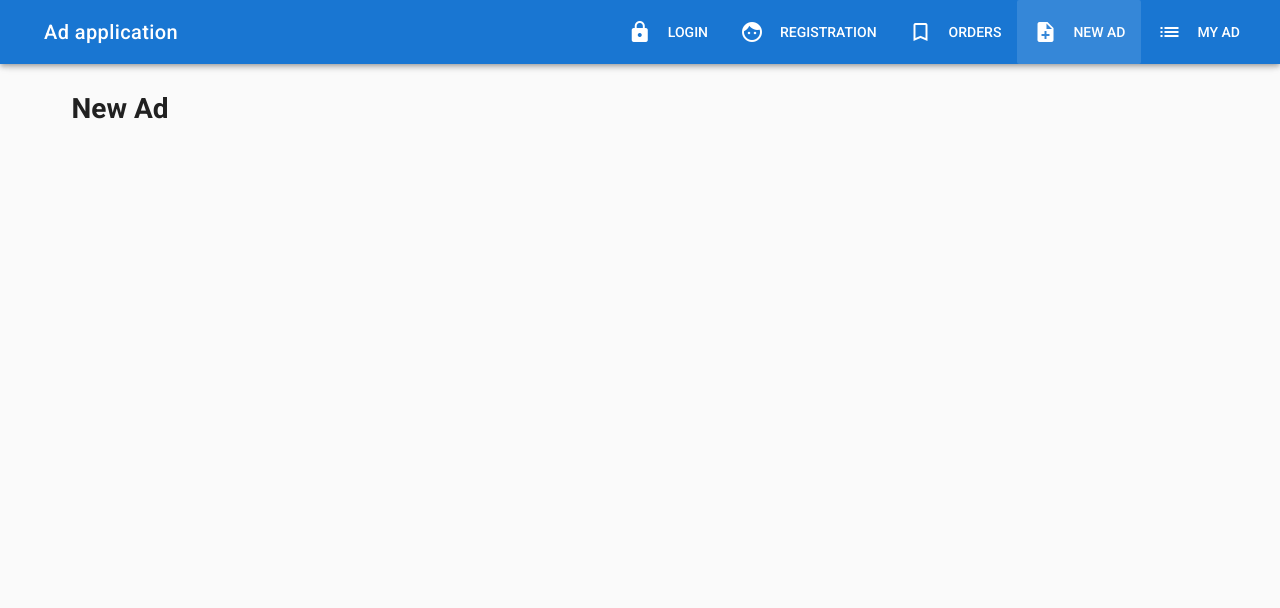
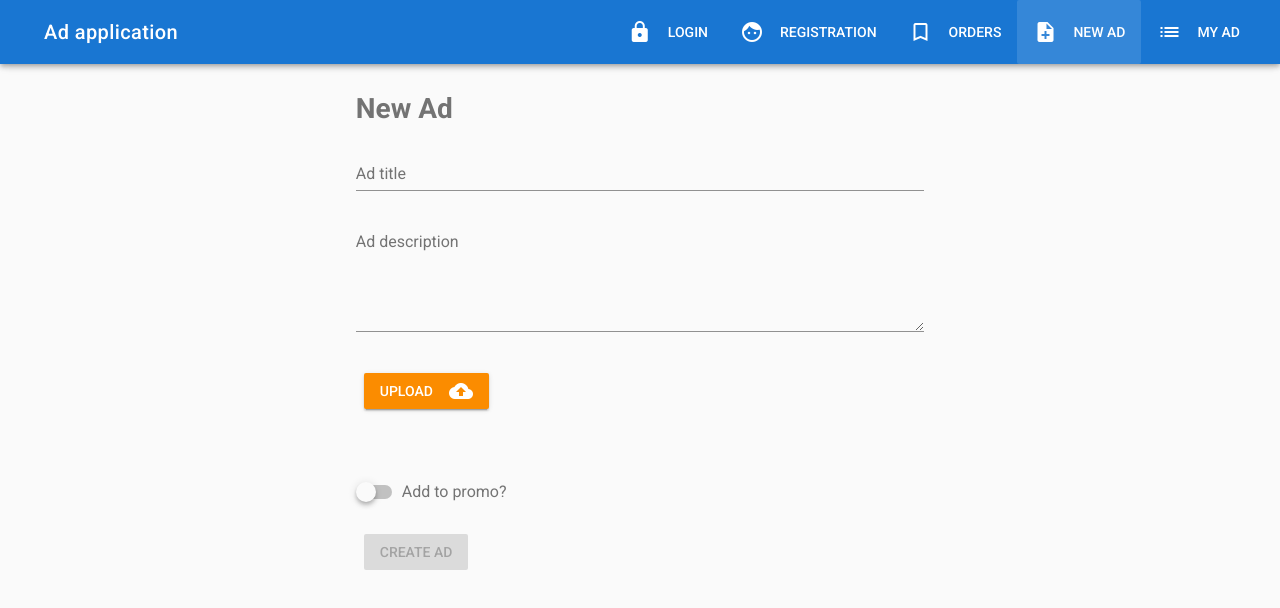
Before and after one commit to elkhann/ad-project, a Vue app: page /new in a window 1280 px wide. Shown: the top 608 px of the page. Built offline with nearby package versions, Linux system fonts and the light colour scheme.

Commit message:
Создание страницы формы

```diff
--- a/src/components/Ads/NewAd.vue
+++ b/src/components/Ads/NewAd.vue
@@ -1,8 +1,58 @@
 <template>
   <v-container>
     <v-layout row>
-      <v-flex xs12>
-        <h1>New Ad</h1>
+      <v-flex xs12 sm6 offset-sm3>
+        <h1 class="text--secondary mb-3">New Ad</h1>
+        <v-form v-model="valid" ref="form" validation class="mb-3">
+          <v-text-field
+            name="title"
+            label="Ad title"
+            type="text"
+            required
+            v-model="title"
+            :rules="[v => !!v || 'Title is required']"
+          ></v-text-field>
+          <v-text-field
+            name="description"
+            label="Ad description"
+            type="text"
+            required
+            multi-line
+            v-model="description"
+            :rules="[v => !!v || 'Description is required']"
+          ></v-text-field>
+        </v-form>
+        <v-layout row class="mb-4">
+          <v-flex xs12>
+            <v-btn class="warning">
+              Upload
+              <v-icon right dark>cloud_upload</v-icon>
+            </v-btn>
+          </v-flex>
+        </v-layout>
+        <v-layout row>
+          <v-flex xs12>
+            <img src="" height="100px">
+          </v-flex>
+        </v-layout>
+        <v-layout row>
+          <v-flex xs12>
+            <v-switch
+              color="primary"
+              label="Add to promo?"
+              v-model="promo"
+            ></v-switch>
+          </v-flex>
+        </v-layout>
+        <v-layout row>
+          <v-flex xs12>
+            <v-btn
+              :disabled="!valid"
+              class="success"
+              @click="createAd"
+            >Create Ad</v-btn>
+          </v-flex>
+        </v-layout>
       </v-flex>
     </v-layout>
   </v-container>
@@ -11,7 +61,25 @@
 <script>
   export default {
     data () {
-      return {}
+      return {
+        title: '',
+        description: '',
+        promo: '',
+        valid: false
+      }
+    },
+    methods: {
+      createAd () {
+        if (this.$refs.form.validate()) {
+          // logic
+          const ad = {
+            title: this.title,
+            description: this.description,
+            promo: this.promo
+          }
+          console.log(ad)
+        }
+      }
     }
   }
 </script>
```
